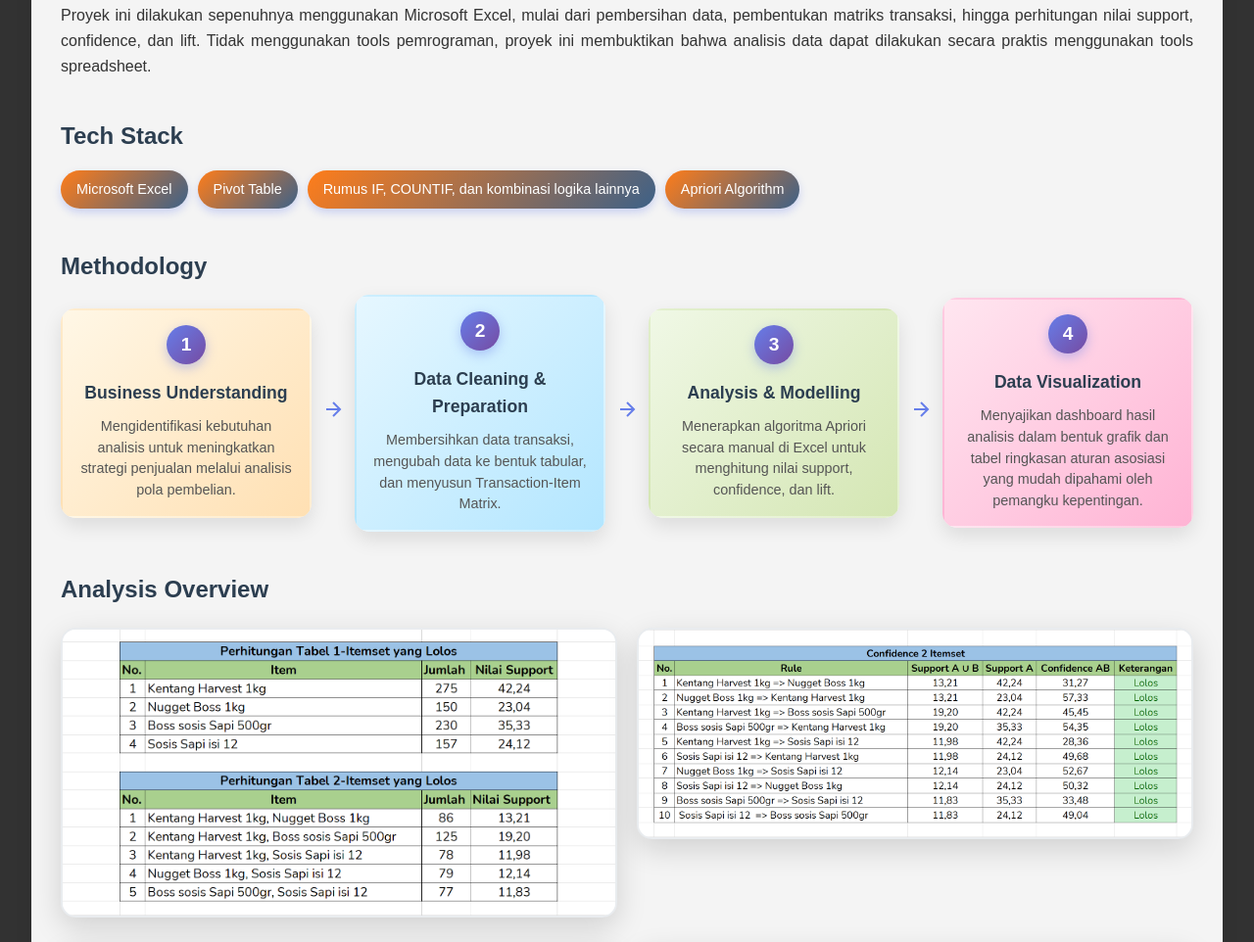
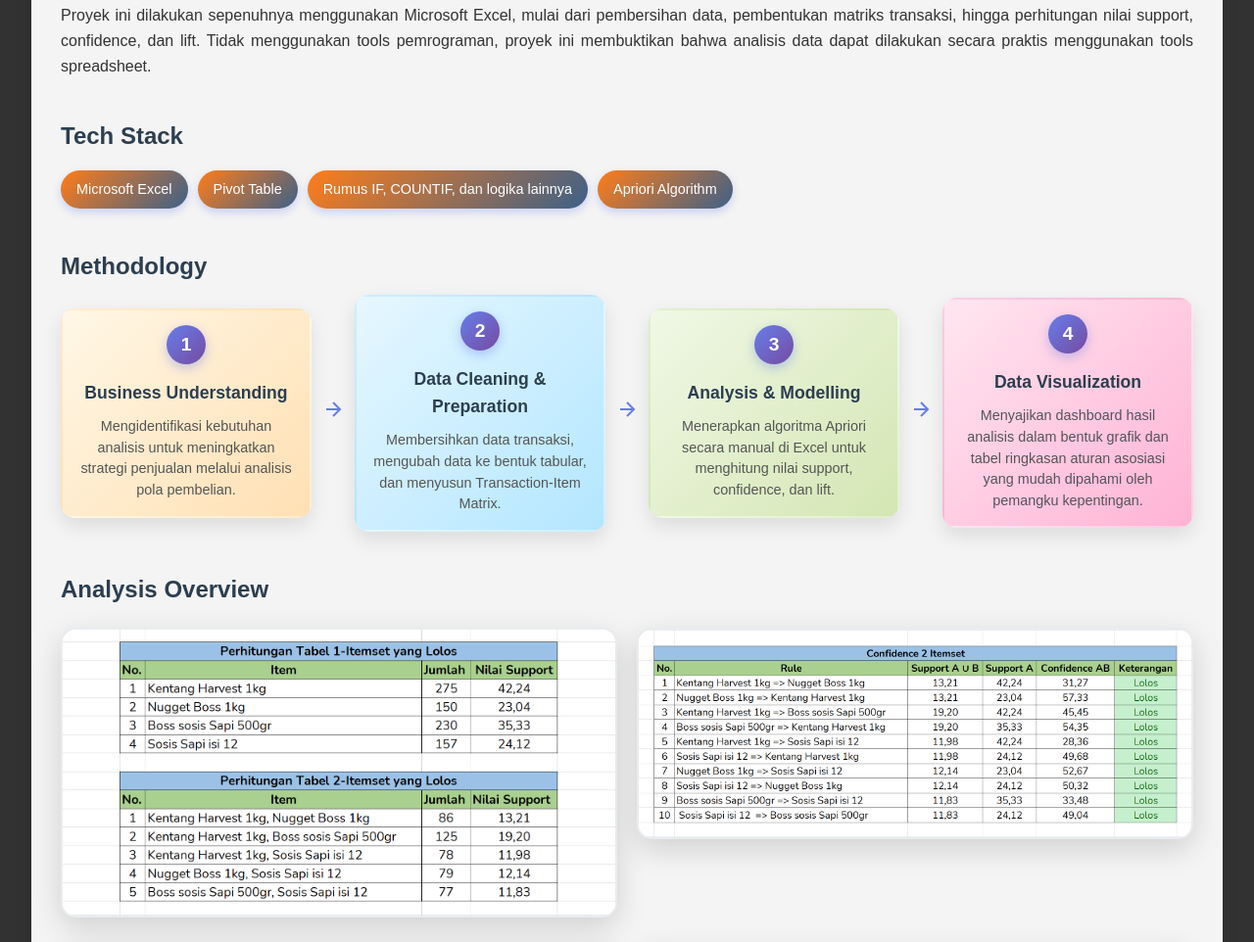
Before and after one commit to syahbanihoir/portofolio, a plain HTML site: page view_web_apriori_excel.html in a window 1280 px wide. Shown: the part 758-1720 px from the top of the page at 98% size. Drawn offline with Linux system fonts and the light colour scheme.

Commit message:
Update view_web_apriori_excel.html

```diff
--- a/view_web_apriori_excel.html
+++ b/view_web_apriori_excel.html
@@ -76,7 +76,7 @@
                     <div class="tech-tags">
                         <span class="tech-tag">Microsoft Excel</span>
                         <span class="tech-tag">Pivot Table</span>
-                        <span class="tech-tag">Rumus IF, COUNTIF, dan kombinasi logika lainnya</span>
+                        <span class="tech-tag">Rumus IF, COUNTIF, dan logika lainnya</span>
                         <span class="tech-tag">Apriori Algorithm</span>
                     </div>
                 </div>
```
